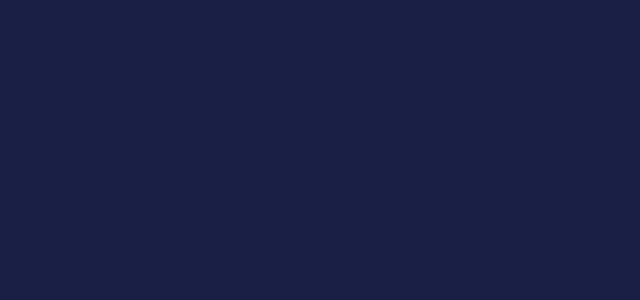
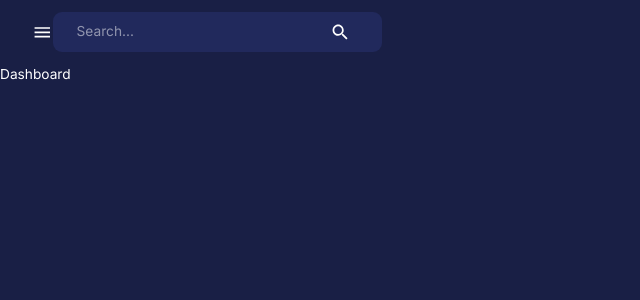
Before and after one commit to LynskeyPerformance/Hahmo-Dash, a React (Create React App) app in the folder frontend/: page /dashboard in a window 1280 px wide. Shown: the top 300 px of the page, without its empty margins (0-640 px from the left). Built offline with nearby package versions, Linux system fonts and the light colour scheme.

Commit message:
left side search bar is found

```diff
--- a/frontend/src/App.js
+++ b/frontend/src/App.js
@@ -1,8 +1,12 @@
+//import { Dashboard } from "@mui/icons-material";
 import { CssBaseline, ThemeProvider } from "@mui/material";
 import { createTheme } from "@mui/material/styles";
 import { useMemo } from "react";
 import { useSelector } from "react-redux";
+import { BrowserRouter, Navigate, Route, Routes } from "react-router-dom";
 import { themeSettings } from "theme";
+import Layout from "scenes/layout";
+import Dashboard from "scenes/dashboard";
 
 //this function is for theme, light and dark modes thats stored in the state. Material UI documentation?
 function App() {
@@ -11,9 +15,17 @@ function App() {
 
   return (
     <div className="app">
-   <ThemeProvider theme={theme}>
-     <CssBaseline /> {/*its like a css reset*/}
-   </ThemeProvider>
+  <BrowserRouter>
+    <ThemeProvider theme={theme}>
+      <CssBaseline /> {/*its like a css reset*/}
+      <Routes>
+        <Route element={<Layout />}> {/* every route thats in here will have the same sidebar and navbar layout */}
+        <Route path="/" element={<Navigate to="/dashboard" replace />} /> {/* if we go to the default homepage we will be navigated to the dashboard  */}
+        <Route path="/dashboard" element={<Dashboard />} /> {/* this is the dashboard route which will be rendered */}
+        </Route>
+      </Routes>
+    </ThemeProvider>
+  </BrowserRouter>
     </div>
   );
 }
--- /dev/null
+++ b/frontend/src/components/FlexBetween.jsx
@@ -0,0 +1,10 @@
+const { styled } = require("@mui/system");
+const { Box } = require("@mui/material")
+
+const FlexBetween = styled(Box)({
+    display: "flex",
+    justifyContent: "space-between",
+    alignItems: "center"
+})
+
+export default FlexBetween;
--- /dev/null
+++ b/frontend/src/components/Navbar.jsx
@@ -0,0 +1,57 @@
+import React, { useState } from "react";
+import {
+  LightModeOutlined,
+  DarkModeOutlined,
+  Menu as MenuIcon,
+  Search,
+  SettingsOutlined,
+  ArrowDropDownOutlined,
+} from "@mui/icons-material";
+import FlexBetween from "components/FlexBetween";
+import { useDispatch } from "react-redux";
+import { setMode } from "state";
+import profileImage from "assets/lynlogo.png";
+import {
+  AppBar,
+  IconButton,
+  InputBase,
+  Toolbar,
+  useTheme,
+} from "@mui/material";
+
+const Navbar = () => {
+  const dispatch = useDispatch();
+  const theme = useTheme();
+
+  return (
+    <AppBar
+      sx={{
+        position: "static",
+        background: "none",
+        boxShadow: "none",
+      }}
+    >
+      <Toolbar sx={{ justifyContent: "space-between" }}>
+        {/* LEFT SIDE */}
+        <FlexBetween>
+          <IconButton onClick={() => console.log("open/close sidebar")}>
+            <MenuIcon />
+            <FlexBetween
+              backgroundColor={theme.palette.background.alt}
+              borderRadius="9px"
+              gap="3rem"
+              p="0.1rem 1.5rem"
+            >
+              <InputBase placeholder="Search..." />
+              <IconButton>
+                <Search />
+              </IconButton>
+            </FlexBetween>
+          </IconButton>
+        </FlexBetween>
+      </Toolbar>
+    </AppBar>
+  );
+};
+
+export default Navbar;
--- /dev/null
+++ b/frontend/src/scenes/dashboard/index.jsx
@@ -0,0 +1,9 @@
+import React from 'react'
+
+const Dashboard = () => {
+  return (
+    <div>Dashboard</div>
+  )
+};
+
+export default Dashboard;
--- /dev/null
+++ b/frontend/src/scenes/layout/index.jsx
@@ -0,0 +1,18 @@
+import React, { useState} from 'react';
+import { Box, useMediaQuery } from '@mui/material';
+import { Outlet } from "react-router-dom"
+import { useSelector } from "react-redux";
+import Navbar from "components/Navbar";
+
+const Layout = () => {
+  return <Box width ="100%" height="100%">
+
+<Box>
+    <Navbar />
+    <Outlet />
+</Box>
+  </Box>
+
+}
+
+export default Layout
```
Also changed, not shown: frontend/src/assets/lynlogo.png (renamed from frontend/assets/lynskey_logo-removebg-preview.png).
